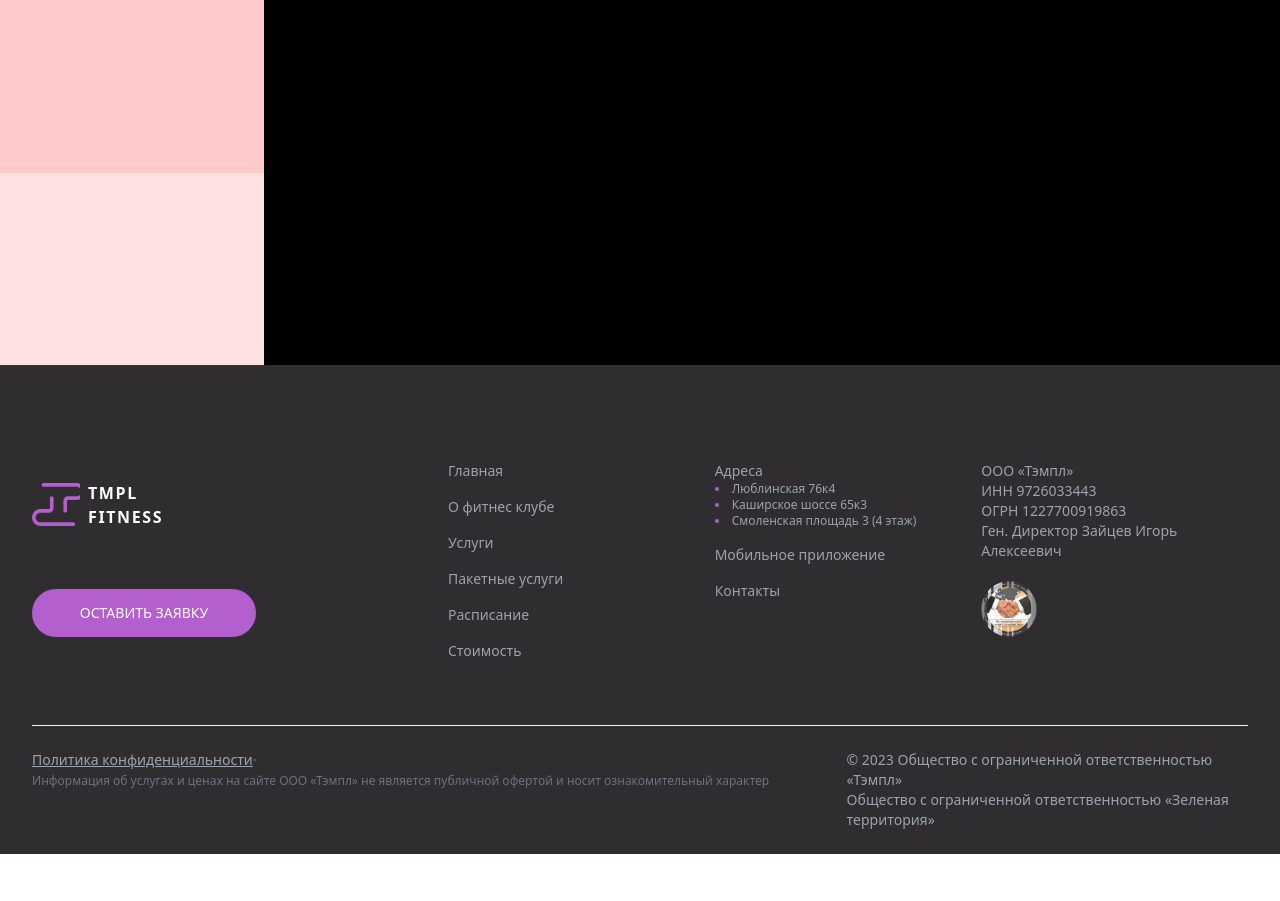
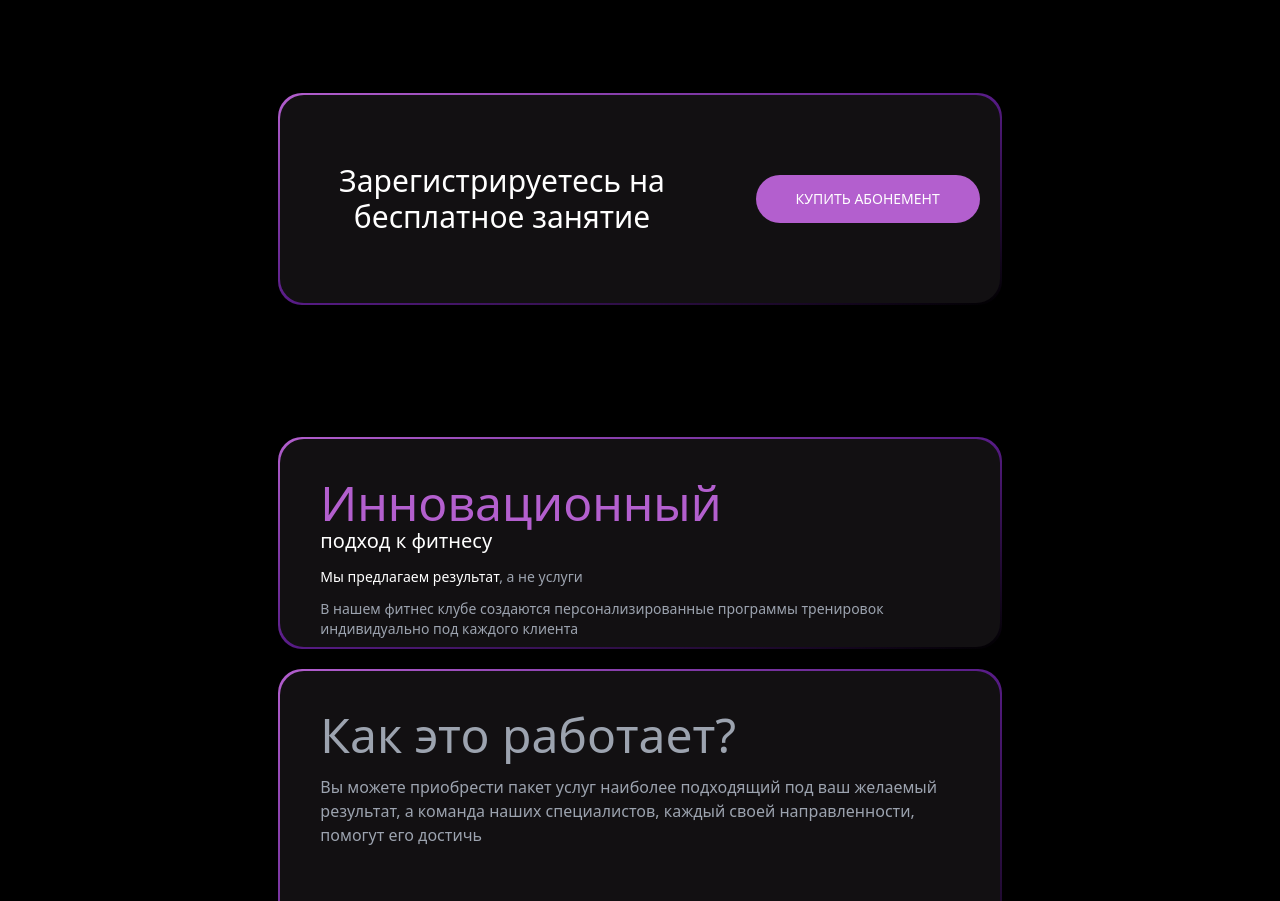
Before and after one commit to Urnesto/tmpl_fitnes, a React (Create React App) app: page / in a window 1280 px wide. Shown: the part 3300-4201 px from the top of the page. Before the commit the page ends 4154 px from the top, so only its background shows below. Built offline with nearby package versions, Linux system fonts and the light colour scheme.

Commit message:
added free section

```diff
--- a/src/App.js
+++ b/src/App.js
@@ -8,9 +8,6 @@ import FreeSection from "./components/FreeSection";
 import ModalWindow from "./components/common/Modal";
 import InfoSection from "./components/InfoSection";
 
-
-
-
 function App() {
   function PreloaderHandler() {
     setTimeout(() => {
@@ -19,28 +16,10 @@ function App() {
   }
 
   const [isLoading, setLoading] = useState(false);
-  const [isToggleModal, setToggleModal] = useState(false)
-
-  const ToggleModal = () => {
-    if(!isToggleModal){
-      document.body.style.overflow = "hidden";
-      setToggleModal(!isToggleModal)
-    }else{
-      document.body.style.overflow = "auto";
-      setToggleModal(!isToggleModal)
-    }
-
-
-  }
-
   useEffect(() => {
     PreloaderHandler();
   });
   // hover : 100, добавить анимацию к родительскому диву
-
-
-
-
 
   return (
     <div className=" bg-black h-full ">
@@ -48,22 +27,21 @@ function App() {
         <>
           <Navbar />
           <div className=" mx-3 lg:mx-5 ">
-      <Section toggleModal={ToggleModal} />
+            <Section />
             <ImageSection />
             <FreeSection />
             <InfoSection />
           </div>
           <Footer />
-      {isToggleModal? <ModalWindow toggleModal={ToggleModal} />: <> </>   }
+          {/* <ModalWindow/> */}
         </>
-
       ) : (
         <div className="h-screen flex items-center  justify-center animate-pulse ">
           <Logo size={"w-14 h-14"} />
         </div>
       )}
-
     </div>
-)}
+  );
+}
 
 export default App;
--- a/src/components/InfoSection/index.jsx
+++ b/src/components/InfoSection/index.jsx
@@ -1,16 +1,58 @@
+import { Button } from "../Reusable/Button";
+const InfoSection = () => {
+  return (
+    <div className="flex flex-col items-center justify-center">
+      <div className=" w-11/12 lg:w-7/12 h-fit flex items-center flex-col justify-center">
+        <div className="bg-gradient-to-br my-28 from-tmpl-purple via-purple-900 to-black w-full p-0.5 rounded-3xl">
+          <div className="w-full h-52 flex flex-col items-center justify-center lg:flex-row lg:justify-around gap-3 rounded-3xl bg-tmpl-black">
+            <div className="flex text-center items-center text-white text-cl md:text-2xl lg:text-3xl">
+              Зарегистрируетесь на бесплатное занятие
+            </div>
+            <div className="flex items-center justify-center w-full lg:w-fit mx-5 ">
+              <Button bg={"tmpl-purple"}> купить абонемент </Button>
+            </div>
+          </div>
+        </div>
+        <div className="bg-gradient-to-br my-5 from-tmpl-purple via-purple-900 to-black w-full p-0.5 rounded-3xl">
+          <div className="w-full h-fit lg:h-52 flex  flex-col p-10 rounded-3xl bg-tmpl-black">
+            <div className="flex  flex-col ">
+              <h1 className="text-tmpl-purple text-2xl lg:text-5xl">
+                Инновационный
+              </h1>
+              <a className=" text-md lg:text-xl text text-white">
+                подход к фитнесу
+              </a>
+            </div>
+            <div className="my-3 text-sm lg:text-md">
+              <a className="text-white">Мы предлагаем результат</a>
+              <a className="text-gray-400">, а не услуги</a>
+            </div>
+            <div className="text-gray-400 text-sm lg:text-md">
+              В нашем фитнес клубе создаются персонализированные программы
+              тренировок индивидуально под каждого клиента
+            </div>
+          </div>
+        </div>
+        <div className="bg-gradient-to-br  from-tmpl-purple via-purple-900 to-black w-full p-0.5 rounded-3xl">
+          <div className="w-full h-fit  flex  flex-col p-10 rounded-3xl bg-tmpl-black">
+            <div className="flex  flex-col ">
+              <h1 className="text-gray-400 text-2xl lg:text-5xl">
+                Как это работает?
+              </h1>
+            </div>
+            <div className="text-gray-400 my-4 text-md lg:text-md">
+              Вы можете приобрести пакет услуг наиболее подходящий под ваш
+              желаемый результат, а команда наших специалистов, каждый своей
+              направленности, помогут его достичь
+            </div>
+            <div className="flex items-center lg:items-start justify-center lg:justify-start">
+              <Button bg={"tmpl-purple"}>перейти к пакетам </Button>
+            </div>
+          </div>
+        </div>
+      </div>
+    </div>
+  );
+};
 
-const InfoSection = () => {
-
-    return(
-        <div className="w-1/12 h-96 flex flex-col items-center justify-center">
-        <div className="w-96 h-1/2 bg-red-200">
-        </div>
-        <div className="w-96 h-1/2 bg-red-100">
-        </div>
-    </div>
-    )
-
-
-}
-
-export default InfoSection
+export default InfoSection;
--- a/tailwind.config.js
+++ b/tailwind.config.js
@@ -18,6 +18,7 @@ module.exports = {
         },
         tmpl: {
           purple: "#B35FCE",
+          black: "#121012",
           gray: {
             50: "#2F2D2F",
             100: "#9a9a9a",
```
Lines whose indentation alone changed are shown as unchanged.
